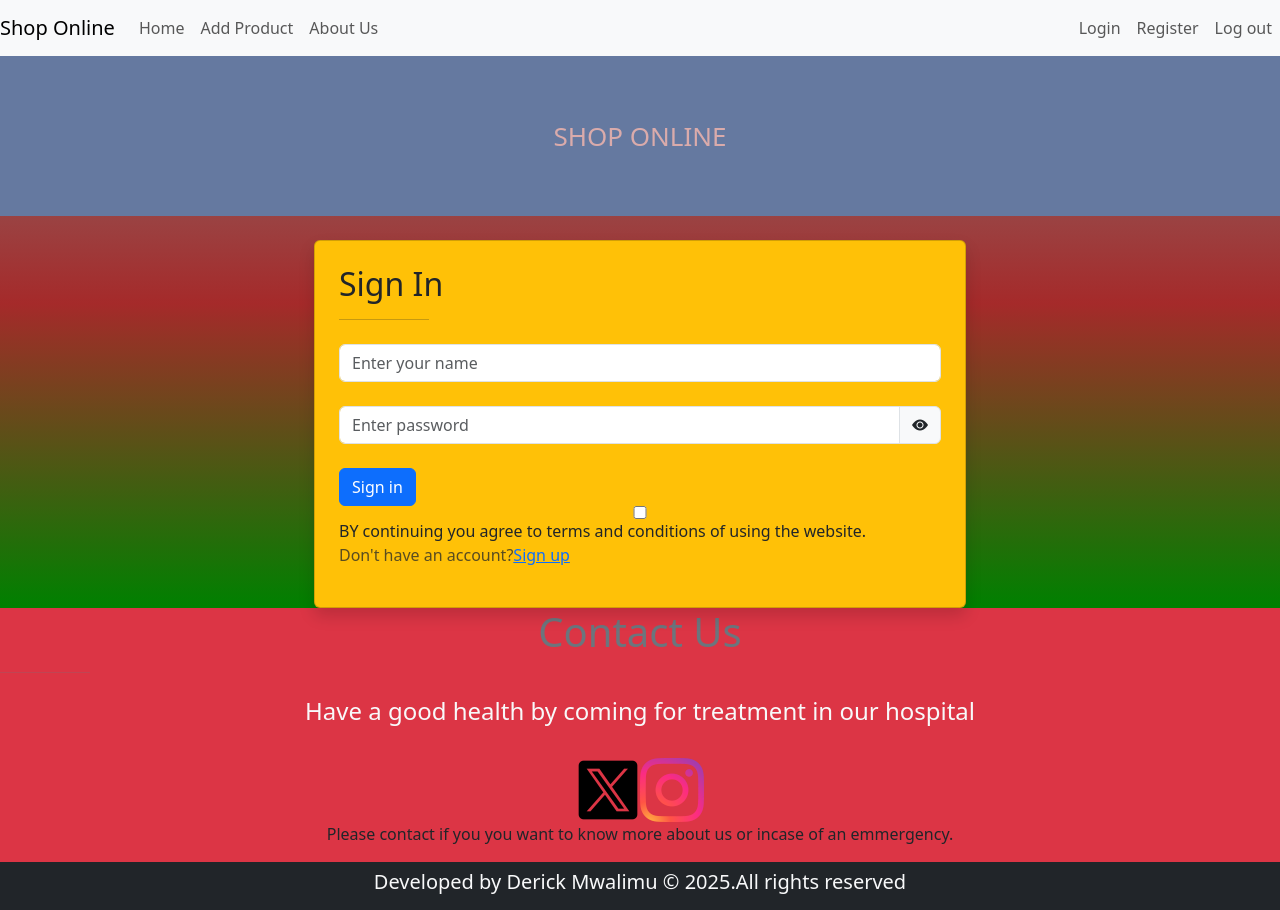
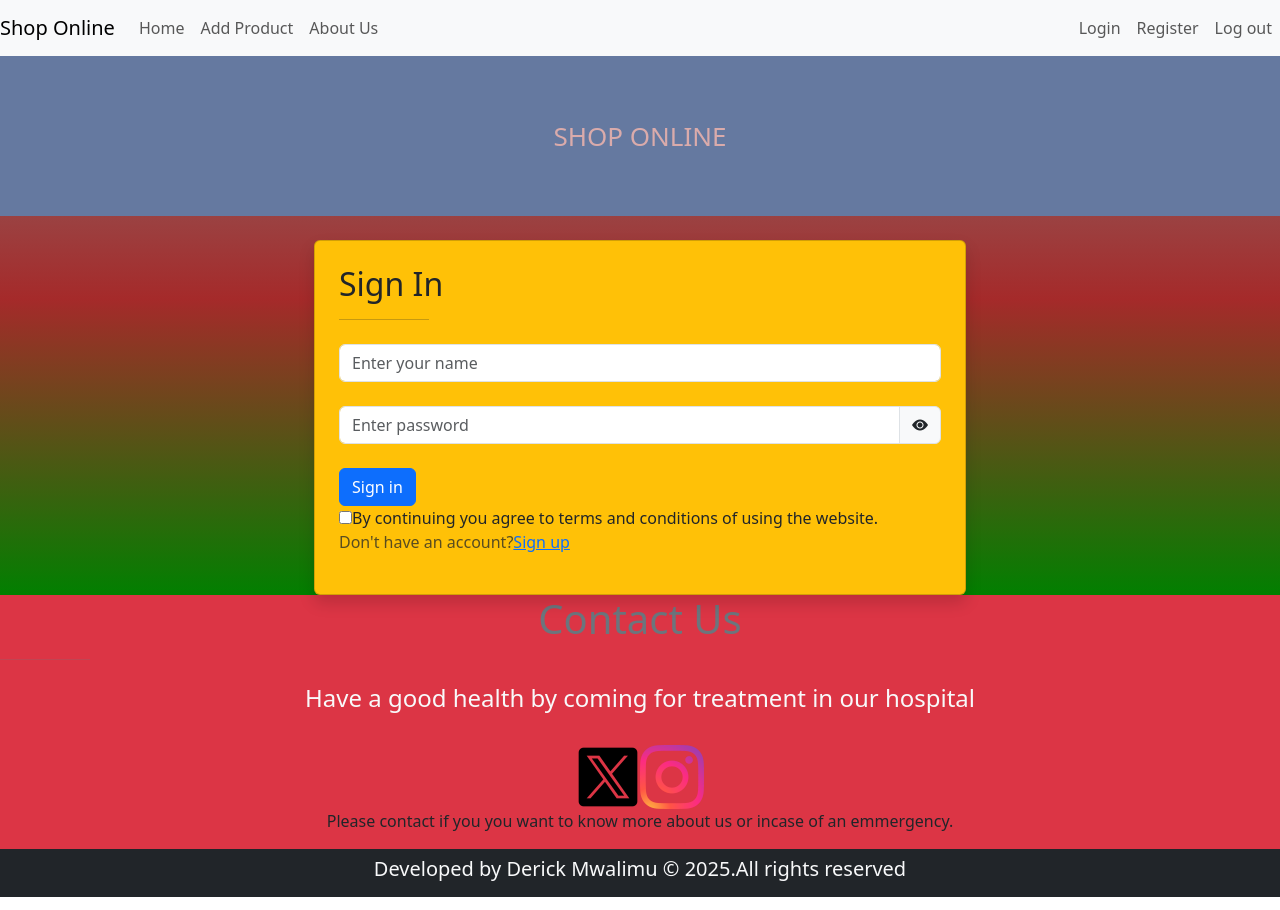
Before and after one commit to Derick12-78/Derick_ecommerce, a React (Create React App) app: page /signin in a window 1280 px wide. Built offline with nearby package versions, Linux system fonts and the light colour scheme.

Commit message:
firstcommit

```diff
--- a/src/Components/SignIn.jsx
+++ b/src/Components/SignIn.jsx
@@ -25,7 +25,7 @@ try {
     data.append("password",password);
     const response = await axios.post("https://123derick.pythonanywhere.com/api/signin",data);
 
-    if(response.user.data){
+    if(response.data.user){
 
        localStorage.setItem("user",JSON.stringify(response.data.user));
        navigate("/");
@@ -82,9 +82,9 @@ const togglePassword=()=>{
                     <br />
                     <button type="submit" className="btn btn-primary">Sign in</button>
                 </form>
-
-                <input type="checkbox" /><span>BY continuing you agree to terms and conditions of using the website.</span>
-                <p className="text-muted">Don't have an account?<Link to="/signup">Sign up</Link></p>
+<div className="text-start">
+                <input type="checkbox"  required/><span>By continuing you agree to terms and conditions of using the website.</span>
+                <p className="text-muted">Don't have an account?<Link to="/signup">Sign up</Link></p></div>
             </div>
         </div>
     );
```
